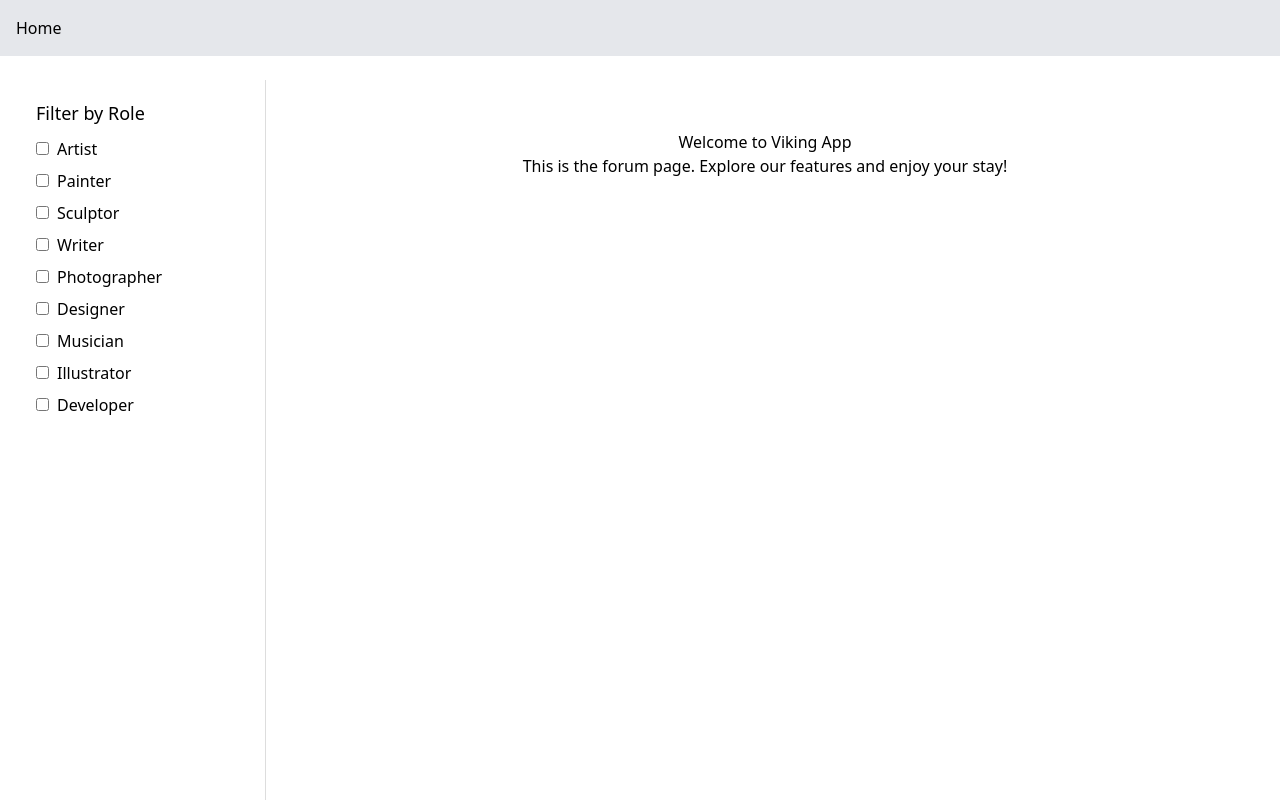
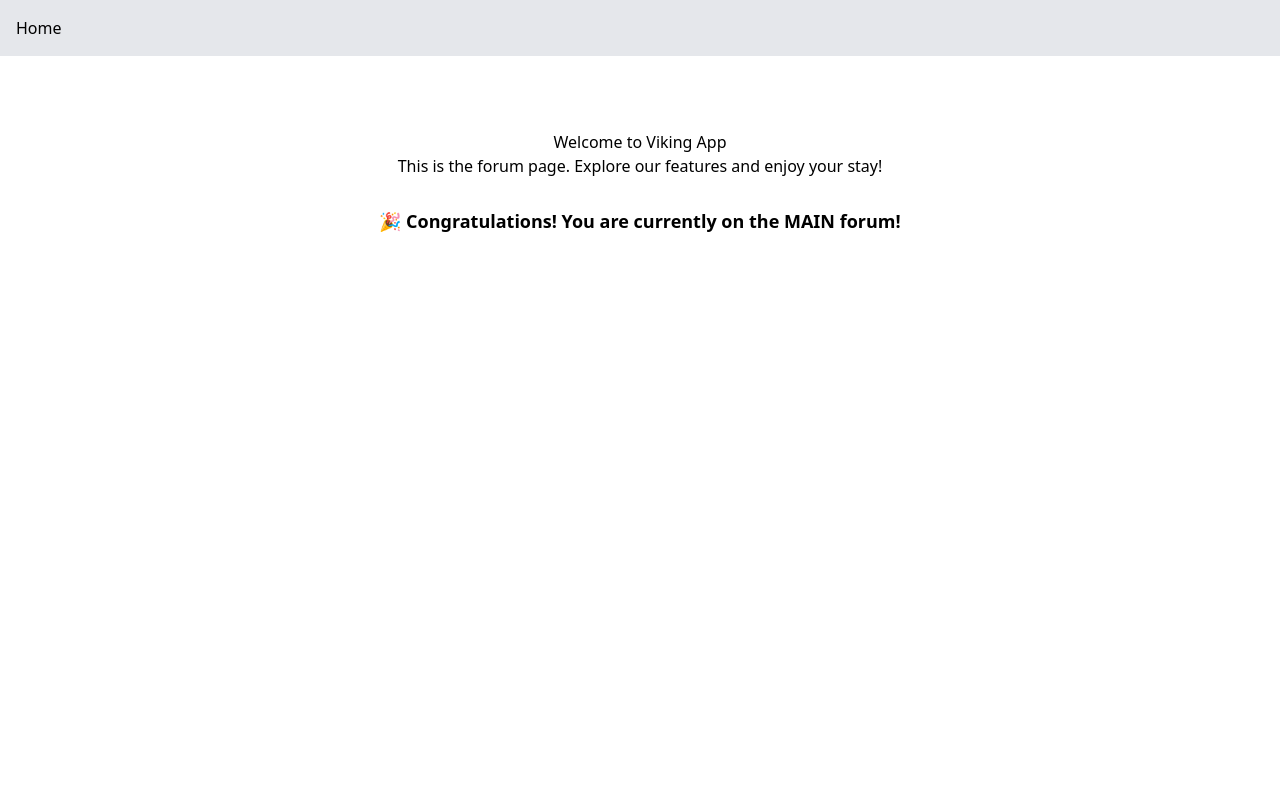
Before and after one commit to anian3/hacknarok25, a React (Vite) app in the folder frontend/viking-app/: page / in a window 1280 px wide. Shown: the top 800 px of the page. Built offline with nearby package versions, Linux system fonts and the light colour scheme.

Commit message:
forumy dzialajo

```diff
--- a/frontend/viking-app/src/App.tsx
+++ b/frontend/viking-app/src/App.tsx
@@ -2,6 +2,7 @@ import { Routes, Route } from "react-router-dom";
 import Header from "./components/Header/Header";
 import Footer from "./components/Footer/Footer";
 import Forum from './pages/Forum/Forum';
+import ChooseAMuse from './pages/ChooseAMuse/ChooseAMuse';
 
 function App() {
   return (
@@ -10,6 +11,8 @@ function App() {
       <main className="flex-grow w-full px-4 py-6">
         <Routes>
           <Route path="/" element={<Forum />} />
+          <Route path="/muse" element={<ChooseAMuse />} />
+          <Route path="/forum/:categoryId" element={<Forum />} />
         </Routes>
       </main>
       <Footer />
--- a/frontend/viking-app/src/data/categories.ts
+++ b/frontend/viking-app/src/data/categories.ts
@@ -5,61 +5,61 @@ export const CATEGORIES: Category[] = [
       id: CategoryId.MUSIC,
       title: "Music",
       image: "/images/categories/music.jpg",
-      link: "/forums/music"
+      link: "/forum/music"
     },
     {
       id: CategoryId.FILM,
       title: "Film",
       image: "/images/categories/film.jpg",
-      link: "/forums/film"
+      link: "/forum/film"
     },
     {
       id: CategoryId.THEATER,
       title: "Theater",
       image: "/images/categories/theater.jpg",
-      link: "/forums/theater"
+      link: "/forum/theater"
     },
     {
       id: CategoryId.LITERATURE,
       title: "Literature",
       image: "/images/categories/literature.jpg",
-      link: "/forums/literature"
+      link: "/forum/literature"
     },
     {
       id: CategoryId.PAINTING,
       title: "Painting",
       image: "/images/categories/painting.jpg",
-      link: "/forums/painting"
+      link: "/forum/painting"
     },
     {
       id: CategoryId.PHOTOGRAPHY,
       title: "Photography",
       image: "/images/categories/photography.jpg",
-      link: "/forums/photography"
+      link: "/forum/photography"
     },
     {
       id: CategoryId.SCULPTURE,
       title: "Sculpture",
       image: "/images/categories/sculpture.jpg",
-      link: "/forums/sculpture"
+      link: "/forum/sculpture"
     },
     {
       id: CategoryId.FASHION,
       title: "Fashion",
       image: "/images/categories/fashion.jpg",
-      link: "/forums/fashion"
+      link: "/forum/fashion"
     },
     {
       id: CategoryId.COMPUTER_GRAPHICS,
       title: "Computer Graphics",
-      image: "/images/categories/computer_art.jpg",
-      link: "/forums/computer_art"
+      image: "/images/categories/computer_graphics.jpg",
+      link: "/forum/computer_graphics"
     },
     {
         id: CategoryId.MAIN,
         title: "Main Forum",
         image: "/images/categories/main.jpg",
-        link: "/forums/main"
+        link: "/forum/main"
     }
   ];
 
--- a/frontend/viking-app/src/pages/Forum/Forum.tsx
+++ b/frontend/viking-app/src/pages/Forum/Forum.tsx
@@ -1,37 +1,41 @@
-import React, { useState } from 'react';
-import RoleFilter from '../../components/RoleFilter/RoleFilter';
+import React from 'react';
+import { useParams } from 'react-router-dom';
+import { CategoryId } from '../../types/categories';
+
+const categoryNames: Record<CategoryId, string> = {
+  [CategoryId.MUSIC]: 'Music',
+  [CategoryId.FILM]: 'Film',
+  [CategoryId.THEATER]: 'Theater',
+  [CategoryId.LITERATURE]: 'Literature',
+  [CategoryId.PAINTING]: 'Painting',
+  [CategoryId.PHOTOGRAPHY]: 'Photography',
+  [CategoryId.SCULPTURE]: 'Sculpture',
+  [CategoryId.FASHION]: 'Fashion',
+  [CategoryId.COMPUTER_GRAPHICS]: 'Computer Graphics',
+  [CategoryId.MAIN]: 'Main',
+};
 
 const Forum: React.FC = () => {
-  const [selectedRoles, setSelectedRoles] = useState<string[]>([]);
+  const { categoryId } = useParams<{ categoryId: CategoryId }>();
 
-  const handleCheckboxChange = (role: string) => {
-    setSelectedRoles((prev) =>
-      prev.includes(role)
-        ? prev.filter((r) => r !== role)
-        : [...prev, role]
-    );
-  };
+  const currentCategory = categoryId || CategoryId.MAIN;
+
+  const categoryName = categoryNames[currentCategory as CategoryId];
 
   return (
     <div style={{ display: 'flex', minHeight: '100vh' }}>
-      <RoleFilter
-        selectedRoles={selectedRoles}
-        onChange={handleCheckboxChange}
-      />
-
       <main style={{ flexGrow: 1, textAlign: 'center', marginTop: '50px' }}>
         <h1>Welcome to Viking App</h1>
         <p>This is the forum page. Explore our features and enjoy your stay!</p>
 
-        {selectedRoles.length > 0 && (
-          <div style={{ marginTop: '30px' }}>
-            <h3>Selected Roles:</h3>
-            <ul>
-              {selectedRoles.map((role) => (
-                <li key={role}>{role}</li>
-              ))}
-            </ul>
+        {categoryName ? (
+          <div style={{ marginTop: '30px', fontWeight: 'bold', fontSize: '18px' }}>
+            🎉 Congratulations! You are currently on the <span style={{ textTransform: 'uppercase' }}>{categoryName}</span> forum!
           </div>
+        ) : (
+          <p style={{ color: 'red', marginTop: '30px' }}>
+            Invalid forum category.
+          </p>
         )}
       </main>
     </div>
```
